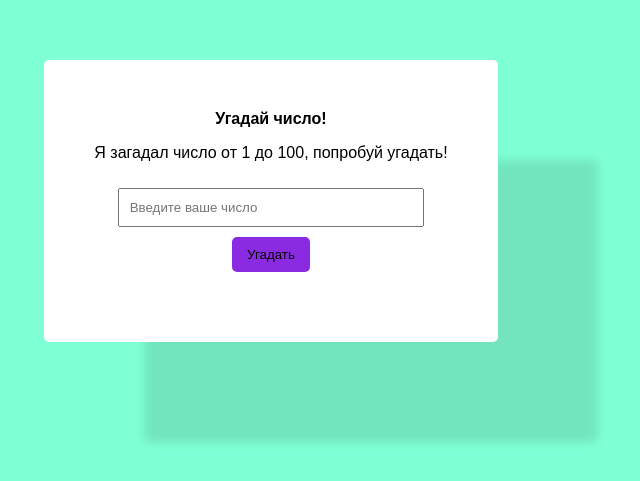
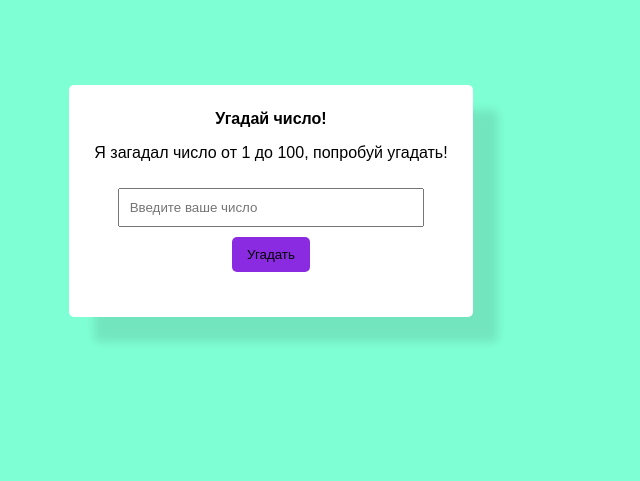
Before and after one commit to Kakasi05/personalProject, a plain HTML site: page index.html in a window 1280 px wide. Shown: the part 199-680 px from the top of the page, without its empty margins (369-1009 px from the left). Drawn offline with Linux system fonts and the light colour scheme.

Commit message:
Update main.css

```diff
--- a/main.css
+++ b/main.css
@@ -9,10 +9,10 @@ body {
 }
 .container {
     background-color: white;
-    padding: 50px;
+    padding: 25px;
     border-radius:5px;
     text-align: center;
-    box-shadow: 100px 100px 10px rgba(0, 0, 0, 0.1);
+    box-shadow: 25px 25px 10px rgba(0, 0, 0, 0.1);
 }
 
 input {
```
